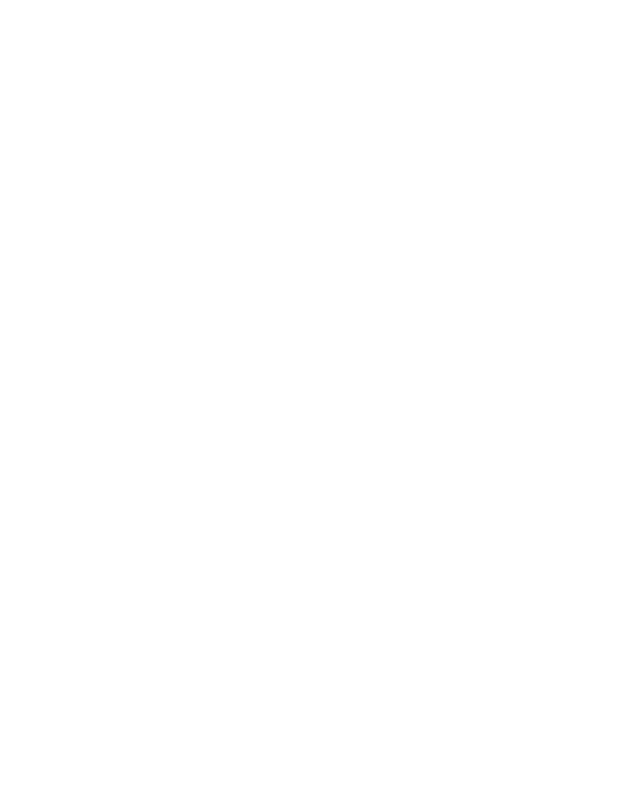
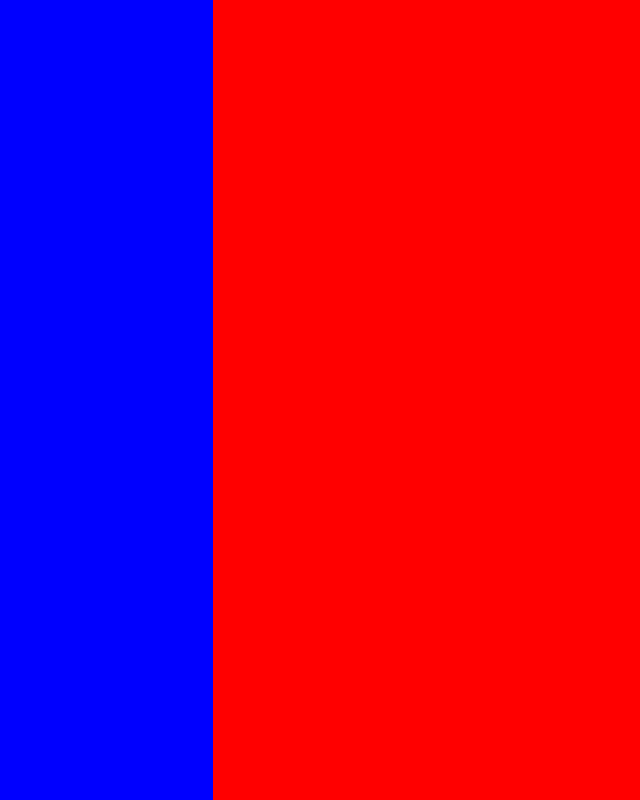
Before and after one commit to HannahCunliffe/AdminDashboard, a plain HTML site: page index.html in a window 1280 px wide. Shown: the whole page, without its empty margins (0-640 px from the left). Drawn offline with Linux system fonts and the light colour scheme.

Commit message:
begun initial grid layout for page

```diff
--- a/index.html
+++ b/index.html
@@ -8,6 +8,12 @@
     <title>Admin Dashboard</title>
 </head>
 <body>
-
+    <div class="container">
+        <div class="sidebar"></div>
+        <div class="page-content">
+            <div class="header"></div>
+            <div class="main-content"></div>
+        </div>
+    </div>
 </body>
 </html>
--- a/style.css
+++ b/style.css
@@ -0,0 +1,28 @@
+body {
+    /* removes default margin applied to page */
+    margin: 0px;
+}
+
+.container {
+    display: grid;
+    /* 100vh ensures the grid covers the entire page by setting
+    its single row to cover the entire page's height */
+    grid-template: 100vh / 1fr 5fr;
+}
+
+.sidebar {
+    background-color: blue;
+
+}
+
+.page-content {
+    background-color: red;
+}
+
+.header {
+    background-color: yellow;
+}
+
+.main-content{
+    background-color: green;
+}
```
